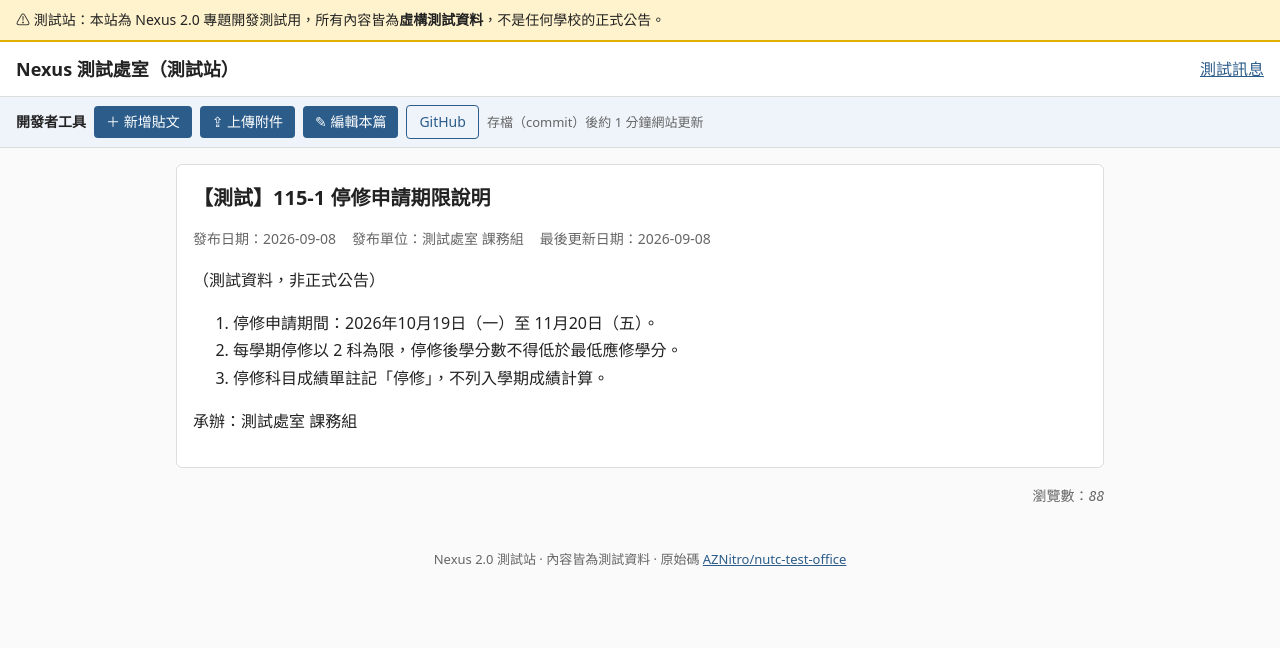
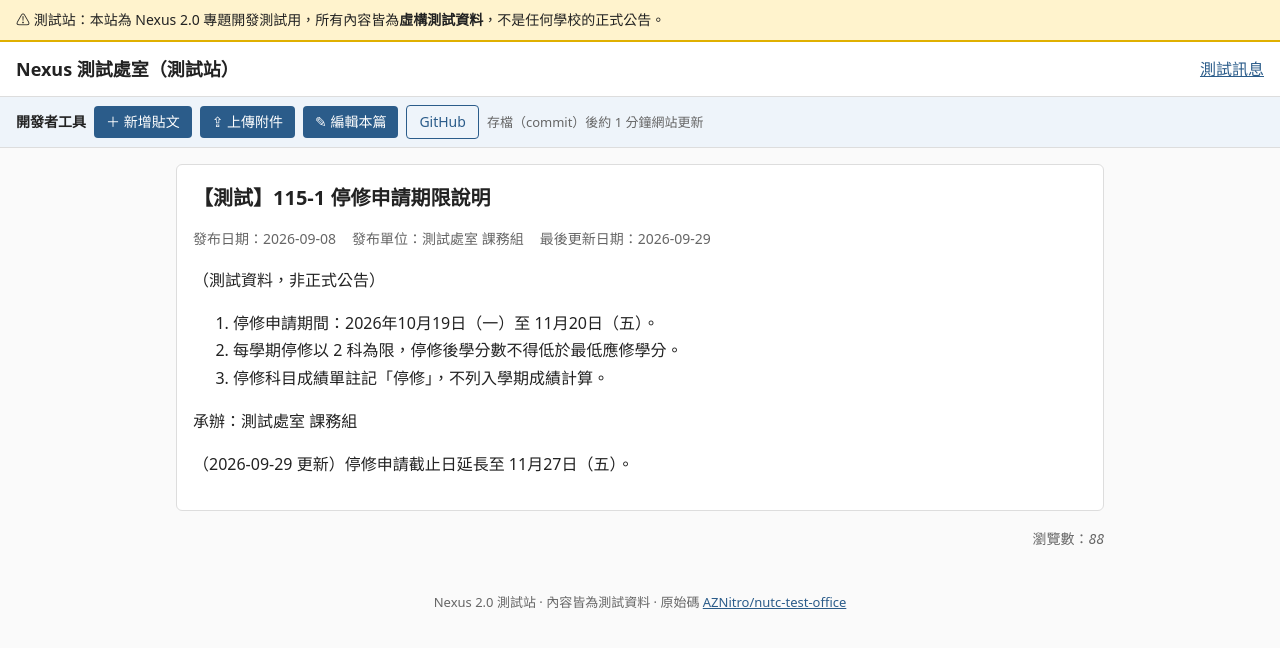
Before and after one commit to AZNitro/nutc-test-office, a Jekyll site: the page built from _news/100002.md, in a window 1280 px wide. Shown: the top 648 px of the page. Built offline with Jekyll 4.4.1, drawn with Linux system fonts in a browser that asks for light colours.

Commit message:
test: 100002 停修期限更新（測試差異比對）
Updated the deadline for course withdrawal applications to November 27.

```diff
--- a/_news/100002.md
+++ b/_news/100002.md
@@ -1,7 +1,7 @@
 ---
 title: "【測試】115-1 停修申請期限說明"
 date: 2026-09-08 14:00:00 +0800
-updated: 2026-09-08
+updated: 2026-09-29
 views: 88
 ---
 
@@ -12,3 +12,5 @@ views: 88
 3. 停修科目成績單註記「停修」，不列入學期成績計算。
 
 承辦：測試處室 課務組
+
+（2026-09-29 更新）停修申請截止日延長至 11月27日（五）。
```
